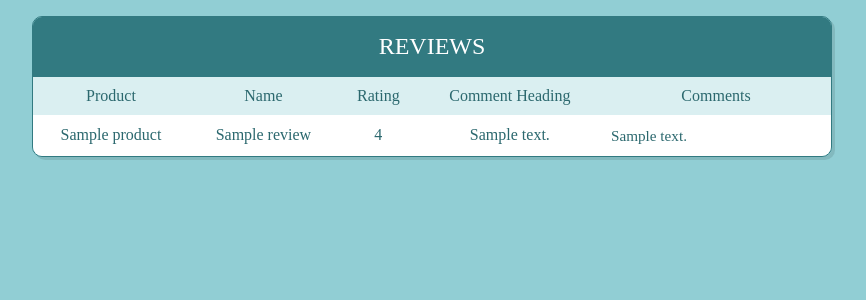
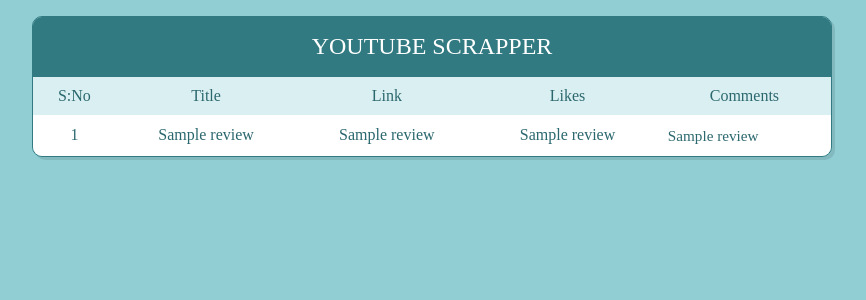
Before and after one commit to PavanKarthik12/YoutubeScrapper, a Flask app: template templates/results.html in a window 1280 px wide. Shown: the top 300 px of the page, without its empty margins (208-1074 px from the left). Run offline with Flask 2, Linux system fonts and the light colour scheme; the template is opened without the code that fills it: most values are stand-ins (such as "Sample title", 1, 10 or a date in 2020); some libraries are stand-ins or nearby versions.

Commit message:
Update results.html

```diff
--- a/templates/results.html
+++ b/templates/results.html
@@ -17,23 +17,23 @@
 <body>
 
   <div class="table-users">
-   <div class="header">Reviews</div>
+   <div class="header">Youtube Scrapper</div>
 
    <table cellspacing="0">
       <tr>
-         <th>Product</th>
-         <th>Name</th>
-         <th>Rating</th>
-         <th>Comment Heading</th>
-         <th width="230">Comments</th>
+         <th>S:No</th>
+         <th>Title</th>
+         <th>Link</th>
+         <th>Likes </th>
+         <th>Comments</th>
       </tr>
-         {% for review in reviews %}
+         {% for review in query_results %}
       <tr>
-          <td>{{review['Product']}}</td>
-         <td>{{review['Name']}}</td>
-         <td>{{review['Rating']}}</td>
-         <td>{{review['CommentHead']}}</td>
-         <td>{{review['Comment']}} </td>
+          <td>{{review[0]}}</td>
+         <td>{{review[1]}}</td>
+         <td>{{review[2]}}</td>
+         <td>{{review[3]}}</td>
+         <td>{{review[4]}} </td>
        {% endfor %}
    </table>
 </div>
```
